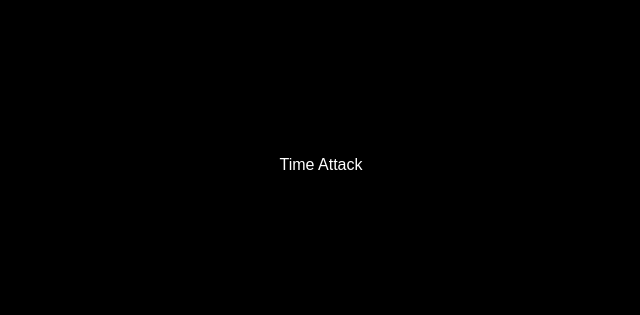
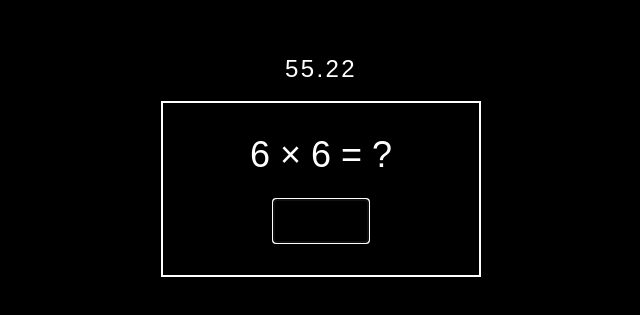
Before and after one commit to anoda-811/WaterApp, a Next.js app: page /nine/time-attack in a window 1280 px wide. Shown: the part 235-550 px from the top of the page, without its empty margins (319-959 px from the left). Built offline with nearby package versions, Linux system fonts and the light colour scheme.

Commit message:
nine-12 タイムアタック基礎完成

```diff
--- a/app/nine/time-attack/page.tsx
+++ b/app/nine/time-attack/page.tsx
@@ -1,9 +1,210 @@
 "use client";
 
-export default function TimeAttack() {
-  return (
-    <div className="min-h-screen bg-black text-white flex items-center justify-center">
-      Time Attack
-    </div>
-  );
+import { useState, useEffect } from "react";
+import { useRouter } from "next/navigation";
+import { useRef } from "react";
+
+export default function TimeAttack({
+  searchParams,
+}: {
+  searchParams: { seconds?: string };
+}) {
+    const router = useRouter();
+    const inputRef = useRef<HTMLInputElement>(null);
+    const total = Number(searchParams?.count ?? 10);
+    const [phase, setPhase] = useState<"flash" | "countdown" | "playing" | "result">("flash");
+    const [countdown, setCountdown] = useState(3);
+
+    const [current, setCurrent] = useState(1);
+    const [left, setLeft] = useState(1);
+    const [right, setRight] = useState(1);
+    const [input, setInput] = useState("");
+    const [score, setScore] = useState(0);
+    const seconds = Number(searchParams?.seconds ?? 60);
+    const [timeLeft, setTimeLeft] = useState(seconds * 1000);
+    const correctAnswer = left * right;
+
+    const generateQuestion = () => {
+        setLeft(Math.floor(Math.random() * 9) + 1);
+        setRight(Math.floor(Math.random() * 9) + 1);
+    };
+
+    // サウンド
+    const playSound = (type: "correct" | "wrong") => {
+        const sound = new Audio(`/sounds/${type}.mp3`);
+        sound.volume = 0.5; // 音量調整
+        sound.play();
+    };
+
+    // 判定
+    const handleSubmit = (answer?: string) => {
+        const finalAnswer = answer ?? input;
+        if (Number(finalAnswer) === correctAnswer) {
+        setScore((prev) => prev + 1);
+        playSound("correct");
+        } else {
+        playSound("wrong");
+        }
+
+        setInput("");
+        generateQuestion();
+    };
+
+    // リトライ
+    const retry = () => {
+    setPhase("flash");
+    setCountdown(3);
+    setScore(0);
+    setInput("");
+    setTimeLeft(seconds);
+    };
+
+    // 演出制御
+    useEffect(() => {
+        if (phase === "flash") {
+        const flashTimer = setTimeout(() => {
+            setPhase("countdown");
+        }, 200);
+        return () => clearTimeout(flashTimer);
+        }
+
+        if (phase === "countdown") {
+        if (countdown > 0) {
+            const timer = setTimeout(() => {
+            setCountdown((prev) => prev - 1);
+            }, 1000);
+            return () => clearTimeout(timer);
+        } else {
+            setPhase("playing");
+            generateQuestion();
+        }
+        }
+    }, [phase, countdown]);
+
+    // タイマー
+    useEffect(() => {
+        if (phase !== "playing") return;
+
+        if (timeLeft <= 0) {
+            setPhase("result");
+            return;
+        }
+
+        const timer = setTimeout(() => {
+            setTimeLeft((prev) => prev - 10);
+        }, 10);
+
+        return () => clearTimeout(timer);
+    }, [phase, timeLeft]);
+
+    // 🔥 フラッシュ画面
+    if (phase === "flash") {
+        return <div className="fixed inset-0 bg-white"></div>;
+    }
+
+    // 🔥 カウントダウン画面
+    if (phase === "countdown") {
+        return (
+        <div className="min-h-screen bg-black text-white flex items-center justify-center text-7xl font-bold animate-pulse">
+            {countdown}
+        </div>
+        );
+    }
+
+    // 🔥 結果画面
+    if (phase === "result") {
+        return (
+        <div className="min-h-screen bg-black text-white flex flex-col items-center justify-center">
+            <div className="border-2 border-white p-10 text-center w-80">
+            <h2 className="text-3xl mb-6">結果</h2>
+
+            <p className="text-xl tracking-wider">
+                正解数: {score}
+            </p>
+            </div>
+            <div className="mt-8 flex flex-col items-center">
+            <button
+                onClick={retry}
+                className="
+                px-8 py-3
+                text-left w-48
+                bg-black text-white
+                rounded-xl
+                mt-8 text-lg tracking-widest
+                transition
+                hover:shadow-[0_0_12px_white]
+                hover:bg-white
+                hover:text-black
+                transition-all duration-200
+                active:shadow-[0_0_20px_white]
+                active:bg-white
+                active:text-black
+                "
+            >
+                ▶ リトライ
+            </button>
+            <button
+                onClick={() => router.push("/nine")}
+                className="
+                    px-8 py-3
+                    text-left w-48
+                    bg-black text-white
+                    rounded-xl
+                    mt-8 text-lg tracking-widest
+                    transition
+                    hover:shadow-[0_0_12px_white]
+                    hover:bg-white
+                    hover:text-black
+                    transition-all duration-200
+                    active:shadow-[0_0_20px_white]
+                    active:bg-white
+                    active:text-black
+                    "
+                >
+                ▶ タイトルへ
+                </button>
+            </div>
+        </div>
+        );
+    }
+
+    // 🔥 通常問題画面
+    return (
+        <div className="min-h-screen bg-black text-white flex flex-col items-center justify-center">
+            <p className="mb-4 text-2xl tracking-widest">
+              {(timeLeft / 1000).toFixed(2)}
+            </p>
+        <div className="border-2 border-white p-8 w-80 text-center">
+            <div className="text-4xl mb-6">
+            {left} × {right} = ?
+            </div>
+
+            <input
+            ref={inputRef}
+            type="tel"
+            inputMode="numeric"
+            pattern="[0-9]*"
+            autoFocus
+            value={input}
+            onChange={(e) => {
+                const value = e.target.value;
+
+                if (/^\d*$/.test(value)) {
+                setInput(value);
+
+                if (value.length === String(correctAnswer).length) {
+                    handleSubmit(value);
+                }
+                }
+            }}
+            onKeyDown={(e) => {
+                if (e.key === "Enter") {
+                handleSubmit(input);
+                }
+            }}
+            className="bg-black border-2 border-white text-white text-center p-2 w-24"
+            />
+        </div>
+        </div>
+    );
 }
```
